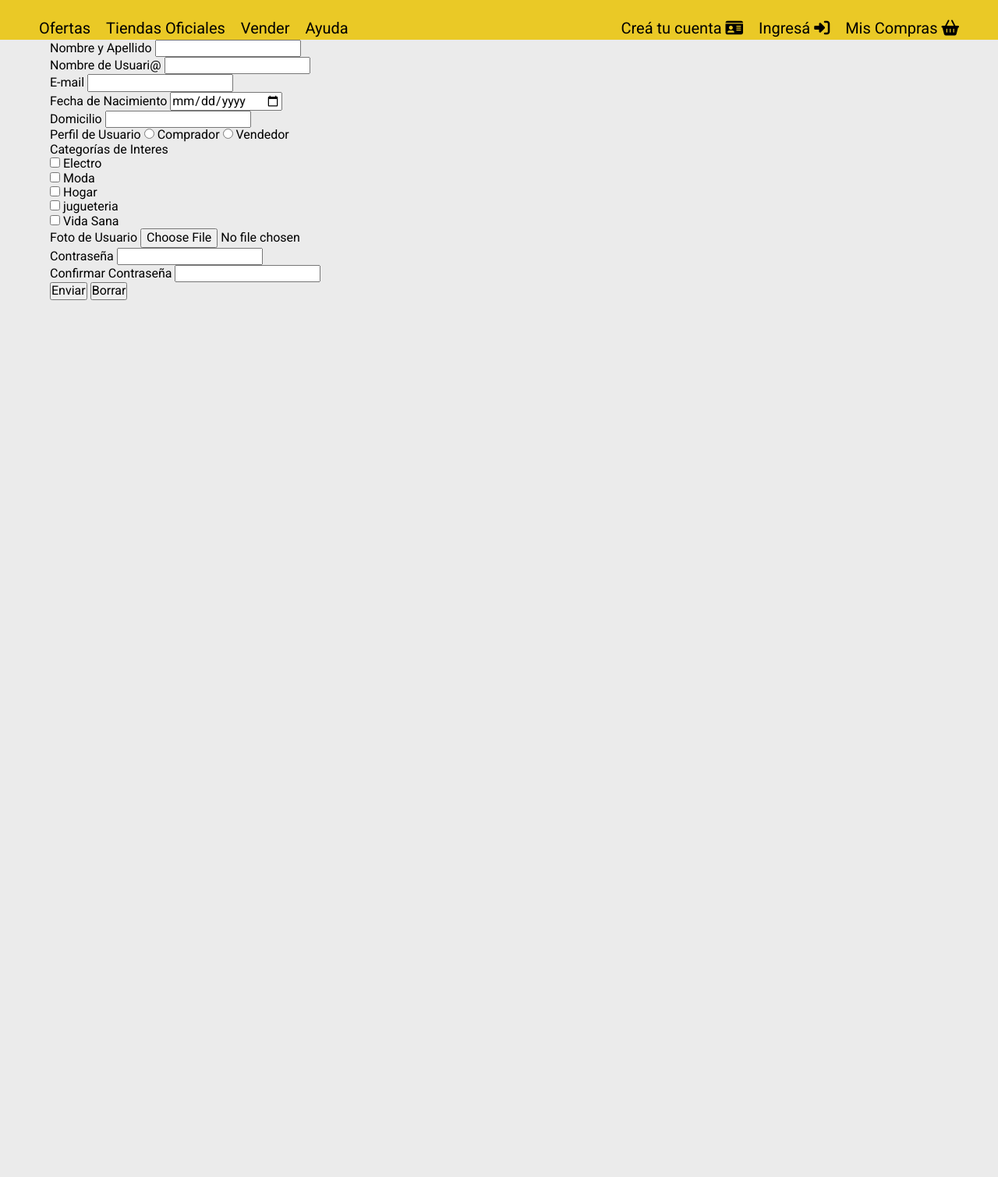
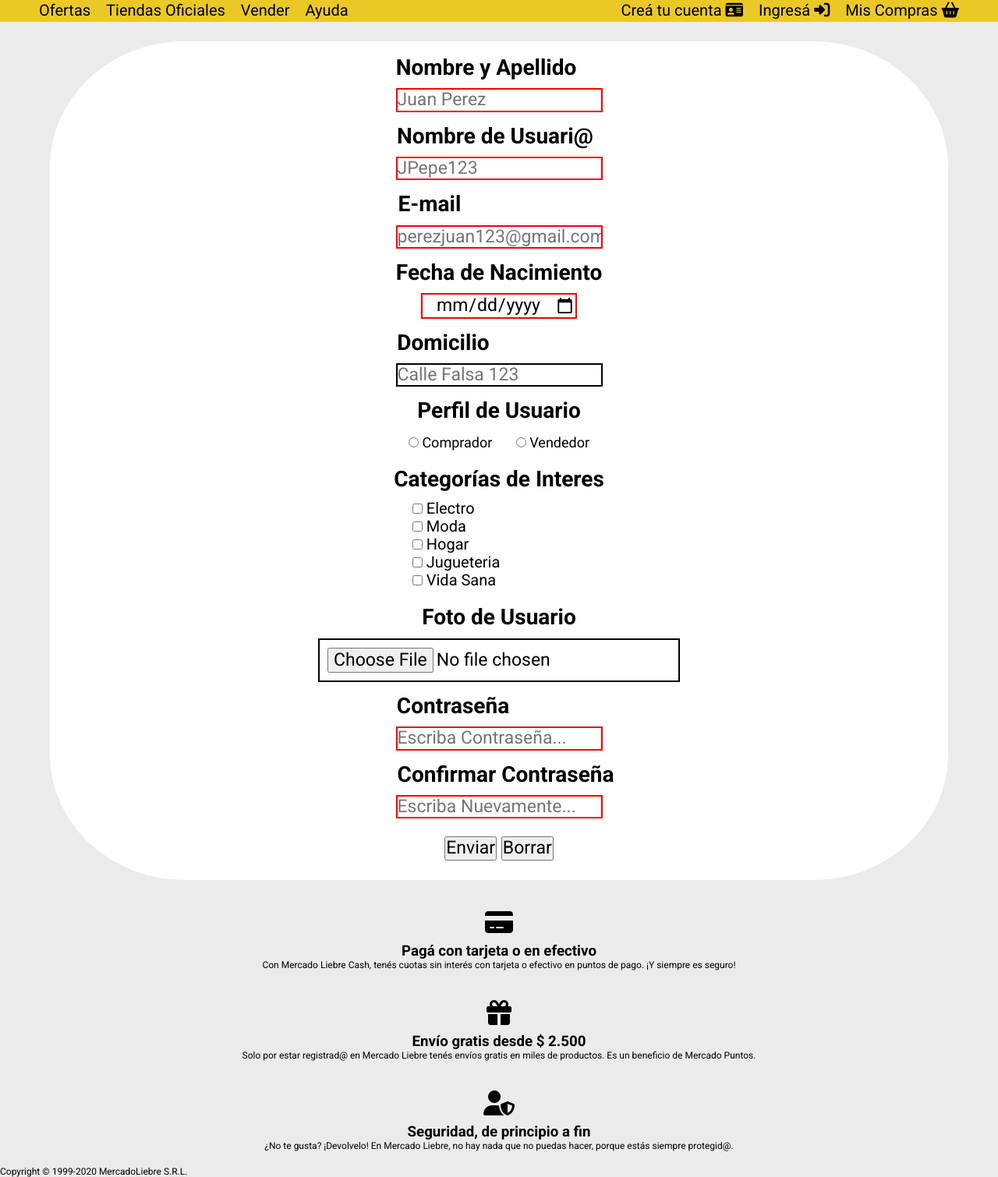
Before and after one commit to MPasqui95/ProyectosPlayground, a website: page MercadoLiebre/views/register.html in a window 1280 px wide. Shown: the part 86-1596 px from the top of the page at 78% size. Before the commit the page ends 800 px from the top, so only its background shows below. Drawn offline with Linux system fonts and the light colour scheme; files whose address does not match are found by name.

Commit message:
Register y Login

```diff
--- a/MercadoLiebre/app.js
+++ b/MercadoLiebre/app.js
@@ -12,6 +12,11 @@ app.listen (3000, () => {
 app.get ("/", (req, res) => {
     res.sendFile(path.join (__dirname, "./views/home.html"));
 })
+
 app.get ("/register", (req, res) => {
     res.sendFile(path.join (__dirname, "./views/register.html"));
 })
+
+app.get ("/login", (req, res) => {
+    res.sendFile(path.join (__dirname, "./views/login.html"));
+})
--- a/MercadoLiebre/public/css/styles.css
+++ b/MercadoLiebre/public/css/styles.css
@@ -397,3 +397,168 @@ top: -15px;
     }
 
 }
+
+/*====================================== Register.html ============================================ */
+
+.mainRegister{
+    text-align: center;
+    margin-top: 25px;
+    background-color: #fff;
+    border-radius: 15%;
+    font-size: 23px;
+}
+
+.registro{
+    padding-top: 3px;
+    padding-bottom: 25px;
+}
+
+.datos{
+    margin: 15px;
+
+}
+
+.texto{
+
+    padding-bottom: 10px;
+    font-size: 28px;
+    font-weight: bold;
+    padding-right: 23px;
+}
+
+.NomApe{
+    padding-right: 10px;
+}
+
+.NUsuario{
+    padding-left: 13px;
+}
+
+.mail{
+    padding-right: 155px;
+}
+
+.fecha{
+    padding-left: 23px;
+    text-align: center;
+}
+
+#fecha{
+    text-align: center;
+
+}
+
+.domicilio{
+    padding-right: 120px;
+}
+
+.perfil{
+    padding-top: 25px;
+    padding-left: 23px;
+}
+
+.perfilUsuario{
+    margin: 5px;
+    font-size: 18px;
+}
+
+.vendedor{
+    margin-left: 26px;
+}
+
+.CatInt{
+    padding-left: 23px;
+}
+
+.categorias{
+    padding: 10px auto;
+    font-size: 20px;
+    text-align: left;
+    padding-left: 40%;
+
+}
+.categoriaInteres{
+    margin: 20px;
+}
+
+.foto{
+    padding-left: 23px;
+}
+
+#foto{
+    padding: 10px;
+}
+
+.contra{
+    padding-right: 95px;
+}
+
+.confirm{
+    padding-left: 40px;
+    text-align: left;
+}
+
+#confirmar{
+    margin-bottom: 8px;
+}
+
+
+
+/*====================================== login.html ============================================ */
+
+.login{
+    text-align: center;
+    background-color: #fff;
+    width: auto;
+    padding-bottom: 8px;
+    font-size: 30px;
+}
+.usuarioLogin{
+    padding: 20px;
+}
+
+#usuarioLogin{
+    border-radius: 5px;
+    opacity: 0.4;
+    width: 90%;
+
+
+}
+
+.passLogin{
+    padding: 20px;
+}
+
+#contraseñaLogin{
+    border-radius: 5px;
+    opacity: 0.4;
+    width: 90%;
+
+}
+
+.enviarLogin{
+    background-color: #1259c3;
+    border-radius: 5px;
+    width: 85%;
+    border: none;
+    color: #fff;
+    margin: 10px auto;
+
+}
+
+.textoLogin{
+    padding: 10px;
+    font-size: 20px;
+}
+
+input:invalid{
+    border: 2px solid red;
+}
+
+/* input:invalid:required{
+    background-image: linear-gradient(to right, pink, rgb(238, 144, 144));
+} */
+
+input:valid{
+    border: 2px solid black;
+}
--- a/MercadoLiebre/views/register.html
+++ b/MercadoLiebre/views/register.html
@@ -57,7 +57,7 @@
             </a>
           </li>
           <li>
-            <a href="#"
+            <a href="/login"
               >Ingresá <i class="fa-solid fa-right-to-bracket"></i>
             </a>
           </li>
@@ -77,44 +77,63 @@
       <br class="espacio" />
     </header>
 
-    <main>
+    <main class="mainRegister">
       <form action="/" method="POST" class="registro">
-        <div>
-          <label for="nombre">Nombre y Apellido</label>
-          <input type="text" id="nombre" name="nombre" />
+
+        <div class="datos">
+          <div class="texto">
+          <label for="nombre" class="NomApe">Nombre y Apellido</label>
+        </div>
+          <input type="text" id="nombre" name="nombre" placeholder="Juan Perez" required/>
         </div>
 
-        <div>
-          <label for="usuario">Nombre de Usuari@</label>
-          <input type="text" id="usuario" name="usuario" />
+        <div class="datos">
+          <div class="texto">
+          <label for="usuario" class="NUsuario">Nombre de Usuari@</label>
+        </div>
+          <input type="text" id="usuario" name="usuario" placeholder="JPepe123" required />
         </div>
 
-        <div>
-          <label for="email">E-mail</label>
-          <input type="email" id="email" name="email" />
+        <div class="datos">
+          <div class="texto">
+          <label for="email" class="mail">E-mail</label>
+        </div>
+          <input type="email" id="email" name="email" placeholder="perezjuan123@gmail.com" required />
         </div>
 
-        <div>
-          <label for="fecha">Fecha de Nacimiento</label>
-          <input type="date" id="fecha" name="fecha" />
+        <div class="datos">
+          <div class="texto">
+          <label for="fecha" class="fecha">Fecha de Nacimiento</label>
+        </div>
+          <input type="date" id="fecha" name="fecha" required />
         </div>
 
-        <div>
-          <label for="domicilio">Domicilio</label>
-          <input type="text" id="domicilio" name="domicilio" />
+        <div class="datos">
+          <div class="texto">
+          <label for="domicilio" class="domicilio">Domicilio</label>
+        </div>
+          <input type="text" id="domicilio" name="domicilio" placeholder="Calle Falsa 123" />
         </div>
 
-        <div>
-          <label for="perfil">Perfil de Usuario</label>
+        <div class="datos">
+          <div class="texto">
+          <label for="perfil" class="perfil">Perfil de Usuario</label>
+        </div>
+        <div class="perfilUsuario">
           <input type="radio" id="perfil" name="perfil" value="comprador" />
           Comprador
-          <input type="radio" id="perfil" name="perfil" value="vendedor" />
+
+          <input type="radio" id="perfil" name="perfil" value="vendedor" class="vendedor" />
           Vendedor
+
         </div>
+      </div>
+      <div class="categoriaInteres">
+      <div class="texto">
+        <label for="intereses"class= "CatInt" >Categorías de Interes</label>
+      </div>
 
-        <div>
-          <label for="intereses">Categorías de Interes</label> <br />
-
+      <div class="categorias">
           <label value="electro"
             ><input type="checkbox" id="intereses" name="intereses" />
             Electro</label
@@ -133,7 +152,7 @@
 
           <label value="jugueteria"
             ><input type="checkbox" id="intereses" name="intereses" />
-            jugueteria</label
+            Jugueteria</label
           >
           <br />
           <label value="vidaSana"
@@ -142,26 +161,68 @@
           >
           <br />
         </div>
+      </div>
 
-        <div>
-          <label for="foto">Foto de Usuario</label>
+        <div class="datos">
+          <div class="texto">
+          <label for="foto" class="foto">Foto de Usuario</label>
+        </div>
           <input type="file" id="foto" name="foto" accept=".jpg/.jpeg/.png" />
         </div>
 
-        <div>
-          <label for="contraseña">Contraseña</label>
-          <input type="password" id="contraseña" name="contraseña" />
+        <div class="datos">
+          <div class="texto">
+          <label for="contraseña" class="contra">Contraseña</label>
+        </div>
+          <input type="password" id="contraseña" name="contraseña" placeholder="Escriba Contraseña..." required />
         </div>
 
-        <div>
-          <label for="confirmar">Confirmar Contraseña</label>
-          <input type="password" id="confirmar" name="confirmar" />
+        <div class="datos">
+          <div class="texto">
+          <label for="confirmar" class="confirm">Confirmar Contraseña</label>
+        </div>
+          <input type="password" id="confirmar" name="confirmar" placeholder="Escriba Nuevamente..." required />
         </div>
 
         <button type="submit">Enviar</button>
         <button type="reset">Borrar</button>
       </form>
     </main>
-    <footer></footer>
+
+      <footer class="pie-pagina">
+        <br />
+        <br />
+
+        <i class="fa-solid fa-credit-card"></i>
+        <h3 class="titulo-foot">Pagá con tarjeta o en efectivo</h3>
+        <p>
+          Con Mercado Liebre Cash, tenés cuotas sin interés con tarjeta o efectivo
+          en puntos de pago. ¡Y siempre es seguro!
+        </p>
+
+        <br />
+        <br />
+
+        <i class="fa-solid fa-gift"></i>
+        <h3 class="titulo-foot">Envío gratis desde $ 2.500</h3>
+        <p>
+          Solo por estar registrad@ en Mercado Liebre tenés envíos gratis en miles
+          de productos. Es un beneficio de Mercado Puntos.
+        </p>
+
+        <br />
+        <br />
+
+        <i class="fa-solid fa-user-shield"></i>
+        <h3 class="titulo-foot">Seguridad, de principio a fin</h3>
+        <p>
+          ¿No te gusta? ¡Devolvelo! En Mercado Liebre, no hay nada que no puedas
+          hacer, porque estás siempre protegid@.
+        </p>
+
+        <br />
+
+        <h3 class="copyright">Copyright © 1999-2020 MercadoLiebre S.R.L.</h3>
+    </footer>
   </body>
 </html>
```
Also changed, not shown: MercadoLiebre/views/home.html (+1 -1 lines), MercadoLiebre/views/login.html (added, +135 -0 lines).
